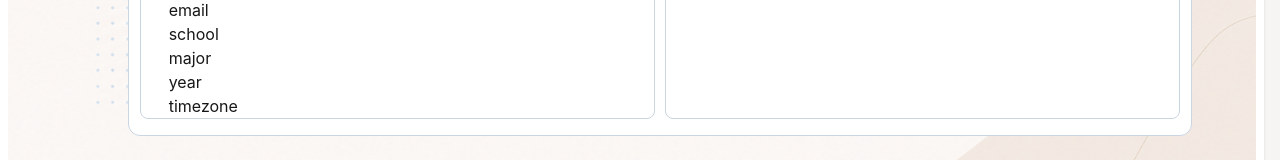
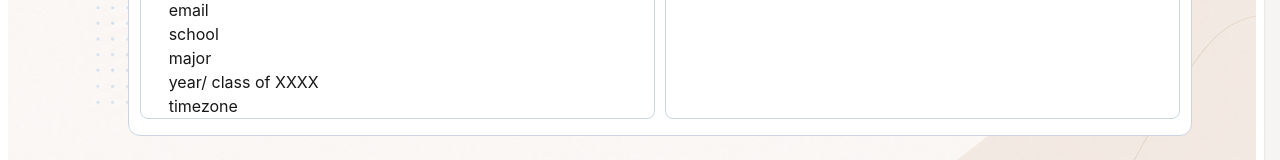
Before and after one commit to karlaandujar/trazia, a Next.js app in the folder frontend/: page /profile in a window 1280 px wide. Shown: the part 440-600 px from the top of the page. Built offline with nearby package versions, Linux system fonts and the light colour scheme; no server answers.

Commit message:
Changing year format in profile

```diff
--- a/frontend/app/profile/page.tsx
+++ b/frontend/app/profile/page.tsx
@@ -43,7 +43,7 @@ export default function Profile(){
                                     <p>email</p>
                                     <p>school</p>
                                     <p>major</p>
-                                    <p>year</p>
+                                    <p>year/ class of XXXX </p>
                                     <p>timezone</p>
                                 </div>
                             </div>
```
